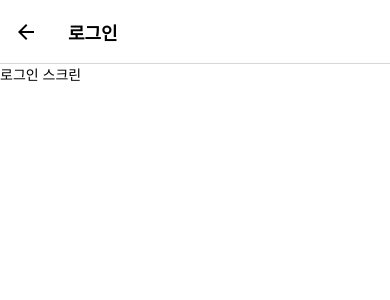
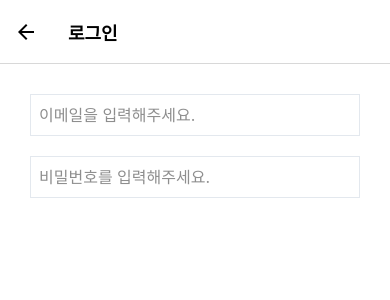
Before and after one commit to ParkSohyunee/react-native-matzipApp, a React Native app in the folder frontend/: screen /Login in a window 390 px wide. Shown: the top 300 px of the page. Built offline with nearby package versions, Linux system fonts and the light colour scheme.

Commit message:
feat: 공통 Input 컴포넌트 구현

```diff
--- /dev/null
+++ b/frontend/src/components/InputField.tsx
@@ -0,0 +1,92 @@
+import React, {useRef} from 'react';
+import {
+  Dimensions,
+  Pressable,
+  StyleSheet,
+  Text,
+  TextInput,
+  TextInputProps,
+  View,
+} from 'react-native';
+
+import {colors} from '../constants';
+
+interface InputFieldProps extends TextInputProps {
+  disabled?: boolean;
+  errorMessage?: string;
+  touched?: boolean;
+}
+
+const deviceHeight = Dimensions.get('screen').height;
+
+export default function InputField({
+  disabled = false,
+  errorMessage = '',
+  touched,
+  ...props
+}: InputFieldProps) {
+  const isError = !!errorMessage;
+  const innerRef = useRef<TextInput>(null);
+
+  const handlePressInput = () => {
+    innerRef.current?.focus();
+  };
+
+  return (
+    <Pressable onPress={handlePressInput}>
+      <View
+        style={[
+          styles.container,
+          disabled && styles.disabled,
+          touched && isError && styles.inputError,
+        ]}>
+        <TextInput
+          ref={innerRef}
+          editable={!disabled}
+          style={styles.input}
+          placeholderTextColor={colors.GRAY_500}
+          autoCapitalize="none" // 첫 글자 대문자 옵션
+          autoCorrect={false} // 단어 자동완성 옵션
+          spellCheck={false}
+          {...props}
+        />
+        {touched && isError && (
+          <Text style={styles.errorMessage}>{errorMessage}</Text>
+        )}
+      </View>
+    </Pressable>
+  );
+}
+
+const styles = StyleSheet.create({
+  container: {
+    backgroundColor: colors.WHITE,
+    paddingVertical: deviceHeight > 700 ? 12 : 10,
+    paddingHorizontal: deviceHeight > 700 ? 10 : 8,
+
+    width: '100%',
+    justifyContent: 'center',
+    gap: 9,
+
+    borderWidth: 1,
+    borderColor: colors.GRAY_200,
+  },
+  input: {
+    width: '100%',
+    fontSize: 16,
+    fontWeight: '400',
+    color: colors.BLACK,
+  },
+  inputError: {
+    borderColor: colors.RED_300,
+  },
+  disabled: {
+    backgroundColor: colors.GRAY_200,
+    color: colors.PINK_700,
+  },
+  errorMessage: {
+    color: colors.RED_500,
+    fontSize: 14,
+    fontWeight: '400',
+  },
+});
--- a/frontend/src/constants/colors.ts
+++ b/frontend/src/constants/colors.ts
@@ -2,4 +2,10 @@ export const colors = {
   PINK_700: '#C63B64',
   PINK_500: '#BF5C79',
   WHITE: '#ffff',
+  GRAY_200: '#E3E8EE', // 기본 인풋 border 상태, 인풋 disabled 배경에 사용
+  GRAY_500: '#8E8E8E', // placeholder 및 마커 border에 사용
+  GRAY_700: '#575757', // inactive 텍스트 상태에 사용
+  BLACK: '#161616', // 기본 텍스트 색상
+  RED_300: '#FFB4B4', // 인풋 에러 border 상태
+  RED_500: '#FF5F5F', // 인풋 에러 메세지, 옵션 버튼 text
 };
--- a/frontend/src/screens/auth/LoginScreen.tsx
+++ b/frontend/src/screens/auth/LoginScreen.tsx
@@ -1,10 +1,68 @@
-import React from 'react';
-import {SafeAreaView, Text} from 'react-native';
+import React, {useState} from 'react';
+import {SafeAreaView, StyleSheet, View} from 'react-native';
+
+import InputField from '../../components/InputField';
+
+interface LoginInputType {
+  email: string;
+  password: string;
+}
 
 export default function LoginScreen() {
+  const [inputs, setInputs] = useState<LoginInputType>({
+    email: '',
+    password: '',
+  });
+  const [touched, setTouched] = useState({
+    email: false,
+    password: false,
+  });
+
+  const handleChangeInputs = (name: string) => (text: string) => {
+    setInputs(prev => ({
+      ...prev,
+      [name]: text,
+    }));
+  };
+
+  const handleBlur = (name: string) => () => {
+    setTouched(prev => ({
+      ...prev,
+      [name]: true,
+    }));
+  };
+
   return (
-    <SafeAreaView>
-      <Text>로그인 스크린</Text>
+    <SafeAreaView style={styles.container}>
+      <View style={styles.inputContainer}>
+        <InputField
+          value={inputs.email}
+          inputMode="email" // determines which keyboard to open
+          placeholder="이메일을 입력해주세요."
+          errorMessage="이메일을 입력해주세요."
+          onChangeText={handleChangeInputs('email')}
+          onBlur={handleBlur('email')}
+          touched={touched.email}
+        />
+        <InputField
+          value={inputs.password}
+          placeholder="비밀번호를 입력해주세요."
+          secureTextEntry
+          onChangeText={handleChangeInputs('password')}
+          onBlur={handleBlur('password')}
+          touched={touched.password}
+        />
+      </View>
     </SafeAreaView>
   );
 }
+
+const styles = StyleSheet.create({
+  container: {
+    flex: 1,
+    margin: 30,
+  },
+  inputContainer: {
+    gap: 20,
+  },
+});
```
